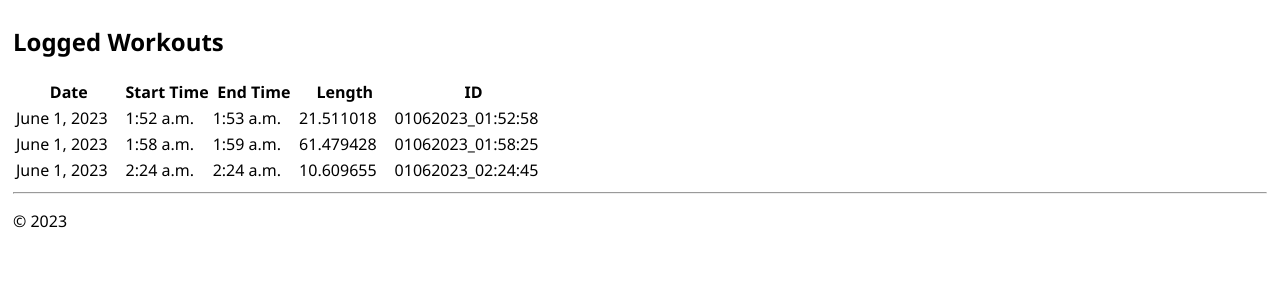
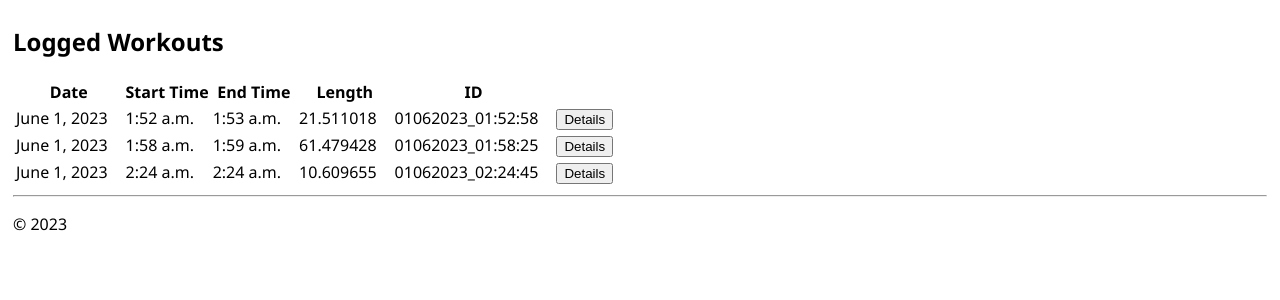
Before and after one commit to oliviaseed/workoutTracker, a Django app: page / in a window 1280 px wide. Shown: the part 47-347 px from the top of the page. Run offline with Django 4.2, Linux system fonts and the light colour scheme; data comes from the database, SQL or seed files in the repository; both versions use the stored data as it was after the commit.

Commit message:
add buttons to single workout views

```diff
--- a/myApp/hello/templates/hello/home.html
+++ b/myApp/hello/templates/hello/home.html
@@ -14,6 +14,7 @@
                 <th>End Time</th>
                 <th>Length</th>
                 <th>ID</th>
+                <th></th>
             </tr>
             </thead>
             <tbody>
@@ -24,6 +25,12 @@
                     <td>{{ workout.time_end | time }}</td>
                     <td>{{ workout.length }}</td>
                     <td>{{ workout.id }}</td>
+                    <td>
+                        <form method="POST" class="log-form" enctype= multipart/form-data>
+                            {% csrf_token %}
+                            <button type="submit" class="save btn btn-default" name="details" value="{{ workout.id }}">Details</button>
+                        </form>
+                    </td>
                 </tr>
             {% endfor %}
             </tbody>
--- a/myApp/hello/urls.py
+++ b/myApp/hello/urls.py
@@ -15,7 +15,7 @@ exercise_list_view = views.MyWorkoutView.as_view(
 )
 
 urlpatterns = [
-    path("", workout_list_view, name="home"),
+    path("", views.home, name="home"),
     path("history", exercise_list_view, name="history"),
     path("exercise/", views.dynamic, name="exercise"),
     path("workout/<id>", views.getWorkout, name='workout')
--- a/myApp/hello/views.py
+++ b/myApp/hello/views.py
@@ -11,6 +11,14 @@ class MyWorkoutView(ListView):
     def get_context_data(self, **kwargs):
         context = super(MyWorkoutView, self).get_context_data(**kwargs)
         return context
+
+def home(request):
+    workout_list_view = Workout.objects.order_by("id")
+    if request.method == "POST" and request.POST.get('details'):
+        return redirect('workout', request.POST.get('details'))
+    else:
+        print('rendering all workouts:',workout_list_view)
+        return render(request,'hello/home.html',{'workout_list': workout_list_view})
 
 def getWorkout(request, id):
     print(f'Requesting workout with id:{id}')
```
Also changed, not shown: myApp/db.sqlite3.
